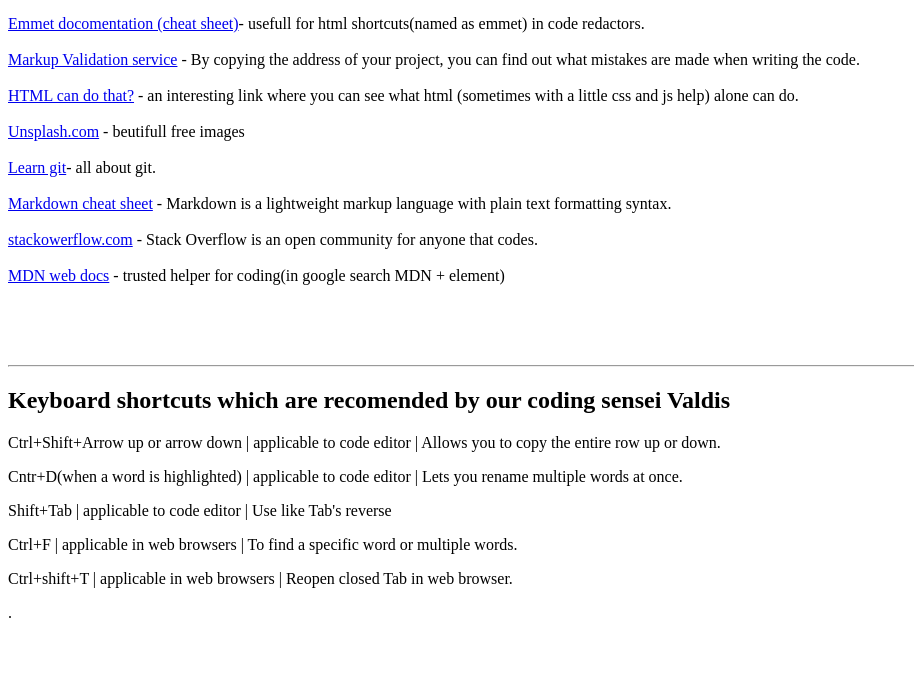
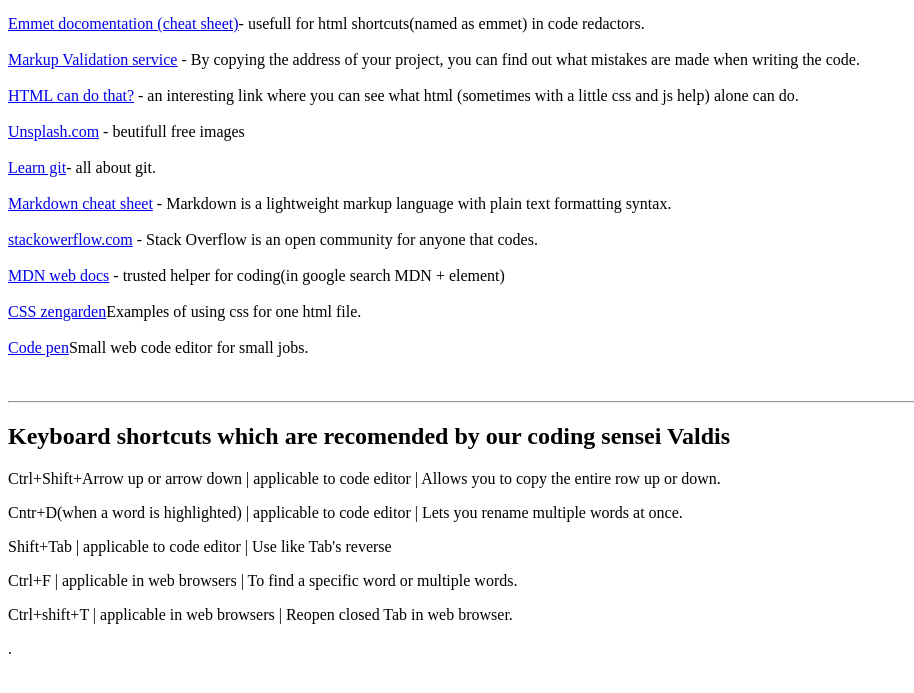
Before and after one commit to inflacijs/Deriga_info_no_Valda, a plain HTML site: page index.html in a window 1280 px wide. Shown: the part 101-794 px from the top of the page, without its empty margins (0-914 px from the left). Drawn offline with Linux system fonts and the light colour scheme.

Commit message:
11.07.2019

```diff
--- a/index.html
+++ b/index.html
@@ -29,9 +29,9 @@
     <div><a href="https://developer.mozilla.org/en-US/docs/Web/HTML?fbclid=IwAR1l3DypCNqo24lKK68Ri-W4Ay0GFpiA9IZus_NuJ0O4j5W25_0vL-0p-nk" target="_blank">MDN web docs</a> -
         trusted helper for coding(in google search MDN + element)</div>
     <br>
-    <div><a href="" target="_blank"></a></div>
+    <div><a href="http://csszengarden.com/" target="_blank">CSS zengarden</a>Examples of using css for one html file.</div>
     <br>
-    <div><a href="" target="_blank"></a></div>
+    <div><a href="https://codepen.io/" target="_blank">Code pen</a>Small web code editor for small jobs.</div>
     <br>
     <div><a href="" target="_blank"></a></div>
     <br>
```
